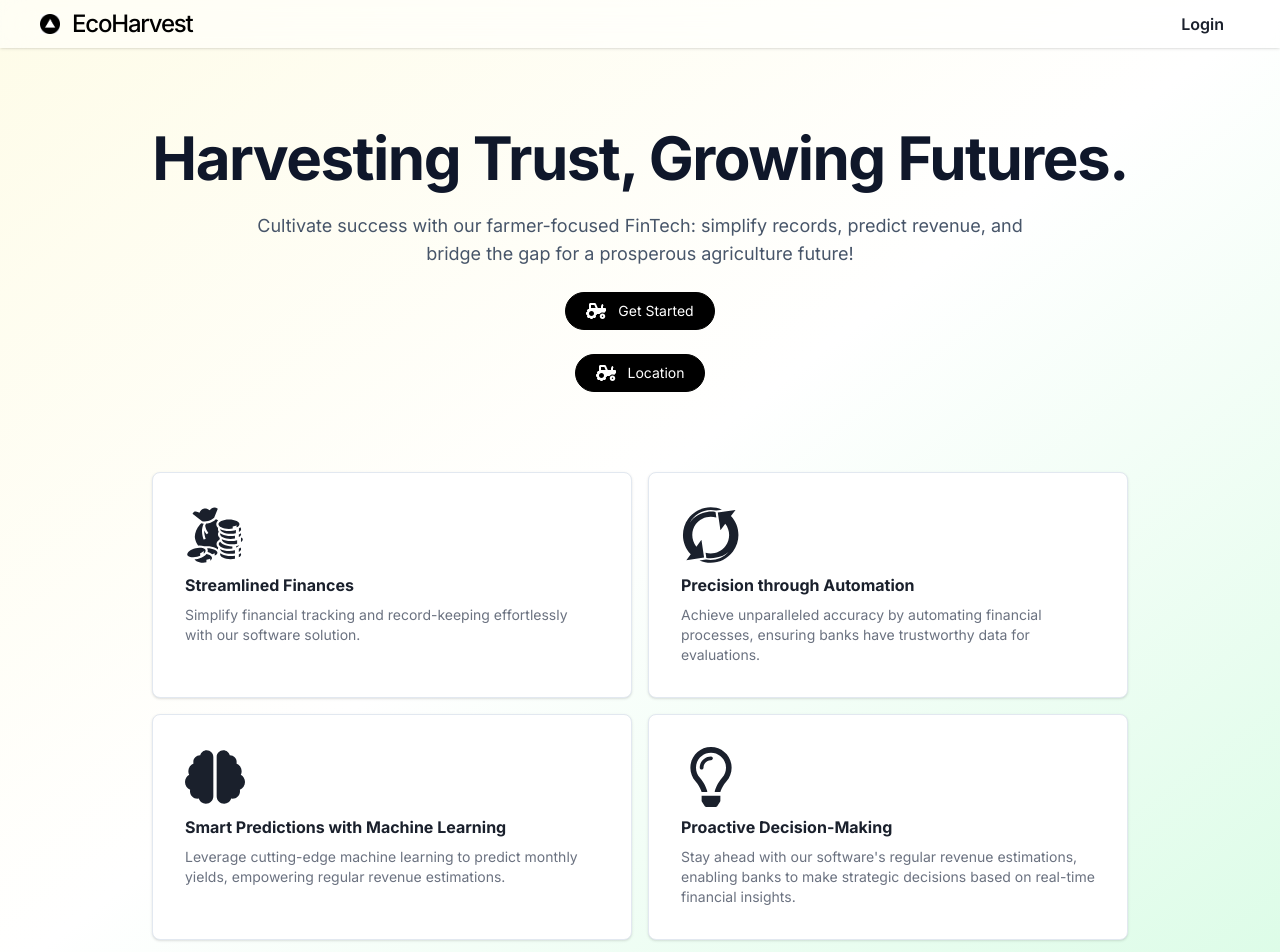
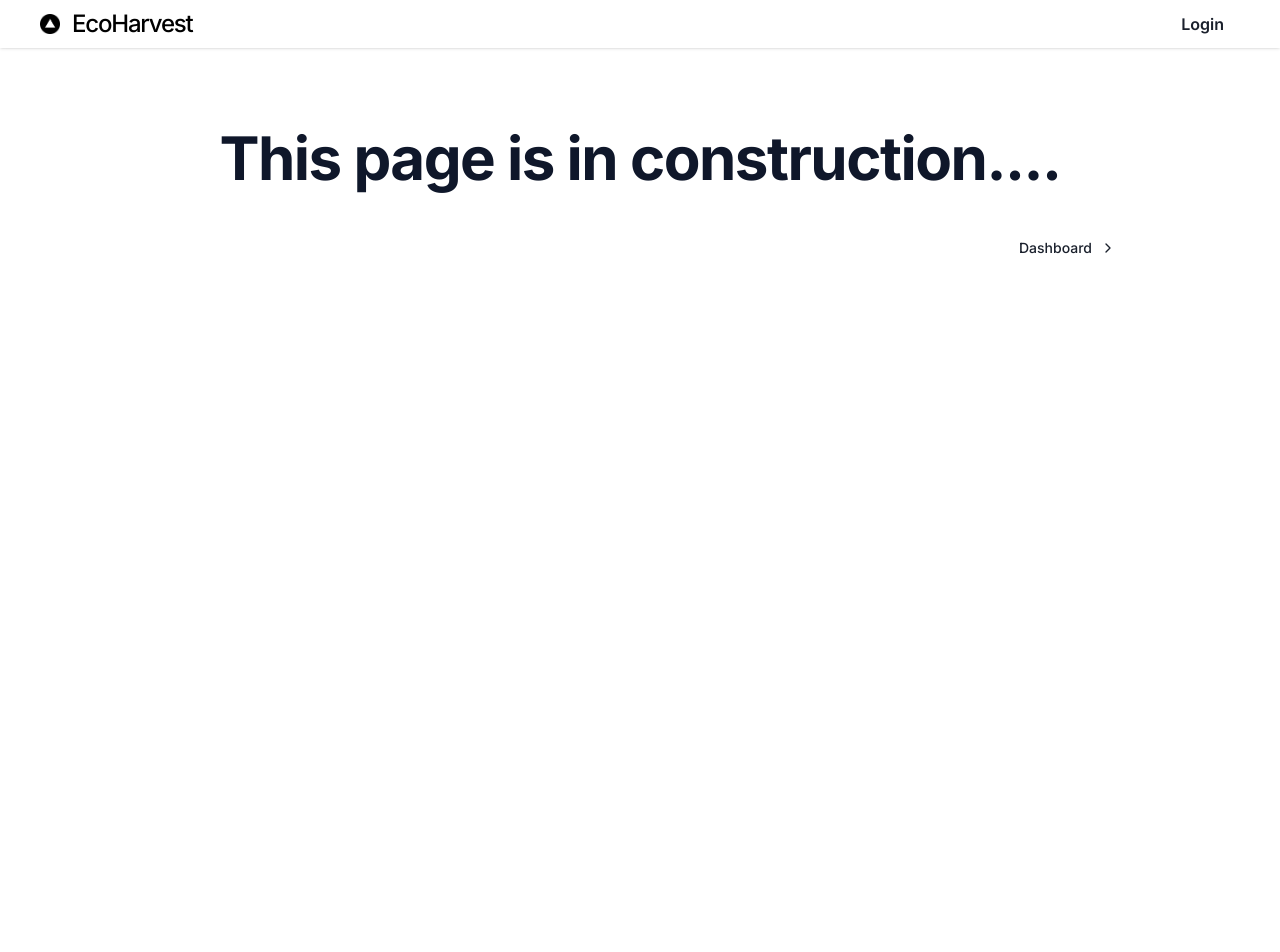
Before and after one commit to dunyanong/EcoHarvest, a Next.js app: page /location in a window 1280 px wide. Shown: the top 952 px of the page. After the commit the page ends 800 px from the top, so only its background shows below. Built offline with nearby package versions, Linux system fonts and the light colour scheme; no server answers.

Commit message:
created tobecontinue page

```diff
--- a/pages/location.js
+++ b/pages/location.js
@@ -12,71 +12,35 @@ const FaRegLightbulb = dynamic(() => import('react-icons/fa').then((module) => m
 
 export default function Home() {
     return (
-      <Layout isWhiteBackground={false}>
+      <Layout isWhiteBackground={true}>
         <div className="md:px-5 w-full max-w-5xl mx-auto pt-20 pb-10 ">
             <Head>
             <title>EcoHarvest</title>
             </Head>
             <div>
-                <h1 className="text-slate-900 font-display font-bold text-4xl sm:text-5xl lg:text-6xl tracking-tight text-center">Harvesting Trust, Growing Futures.</h1>
+                <h1 className="text-slate-900 font-display font-bold text-4xl sm:text-5xl lg:text-6xl tracking-tight text-center">This page is in construction....</h1>
             </div>
-
-            <div>
-                <p className="mt-6 text-base md:text-lg text-slate-600 text-center max-w-3xl mx-auto">Cultivate success with our farmer-focused FinTech: simplify records, predict revenue, and bridge the gap for a prosperous agriculture future!</p>
-            </div>
-            <Link href='/auth/Login' legacyBehavior>
-                <button className="group mx-auto mt-6 flex max-w-fit items-center justify-center space-x-2 rounded-full border border-black bg-black px-5 py-2 text-sm text-white transition-colors hover:bg-white hover:text-black gap-1">
-                    <FaTractor className="fill-current w-5 h-5" />
-                    <p>Get Started</p>
-                </button>
-            </Link>
-            <Link href='/Profile/location' legacyBehavior>
-                <button className="group mx-auto mt-6 flex max-w-fit items-center justify-center space-x-2 rounded-full border border-black bg-black px-5 py-2 text-sm text-white transition-colors hover:bg-white hover:text-black gap-1">
-                    <FaTractor className="fill-current w-5 h-5" />
-                    <p>Location</p>
-                </button>
-            </Link>
-
-            <div className="mx-1">
-            <div className="mx-auto grid justify-center gap-4 md:grid-cols-2 pt-20">
-              <div className="relative overflow-hidden rounded-lg border bg-white p-2 shadow">
-                <div className="flex flex-col justify-between rounded-md p-6">
-                  <span className="text-2xl md:text-4xl lg:text-6xl mb-2"><GiCash /></span>
-                  <div className="space-y-2">
-                    <h3 className="font-bold">Streamlined Finances</h3>
-                    <p className="text-sm text-gray-500">Simplify financial tracking and record-keeping effortlessly with our software solution.</p>
-                  </div>
-                </div>
-              </div>
-              <div className="relative overflow-hidden rounded-lg border bg-white p-2 shadow">
-                <div className="flex flex-col justify-between rounded-md p-6">
-                  <span className="text-2xl md:text-4xl lg:text-6xl mb-2"><GiCycle /></span>
-                  <div className="space-y-2">
-                    <h3 className="font-bold">Precision through Automation</h3>
-                    <p className="text-sm text-gray-500">Achieve unparalleled accuracy by automating financial processes, ensuring banks have trustworthy data for evaluations.</p>
-                  </div>
-                </div>
-              </div>
-              <div className="relative overflow-hidden rounded-lg border bg-white p-2 shadow">
-                <div className="flex flex-col justify-between rounded-md p-6">
-                  <span className="text-2xl md:text-4xl lg:text-6xl mb-2"><FaBrain /></span>
-                  <div className="space-y-2">
-                    <h3 className="font-bold">Smart Predictions with Machine Learning</h3>
-                    <p className="text-sm text-gray-500">Leverage cutting-edge machine learning to predict monthly yields, empowering regular revenue estimations.</p>
-                  </div>
-                </div>
-              </div>
-              <div className="relative overflow-hidden rounded-lg border bg-white p-2 shadow">
-                <div className="flex flex-col justify-between rounded-md p-6">
-                  <span className="text-2xl md:text-4xl lg:text-6xl mb-2"><FaRegLightbulb /></span>
-                  <div className="space-y-2">
-                    <h3 className="font-bold">Proactive Decision-Making</h3>
-                    <p className="text-sm text-gray-500">Stay ahead with our software's regular revenue estimations, enabling banks to make strategic decisions based on real-time financial insights.</p>
-                  </div>
-                </div>
-              </div>
-            </div>
-            </div>
+            <section className="flex flex-row items-center justify-between py-10">
+              <Link href="/binpercentages" legacyBehavior>
+                <a className="inline-flex items-center justify-center rounded-md text-sm font-medium transition-colors focus-visible:outline-none focus-visible:ring-2 focus-visible:ring-ring focus-visible:ring-offset-2 disabled:opacity-50 disabled:pointer-events-none ring-offset-background hover:bg-accent hover:text-accent-foreground h-10 py-2 px-4 ml-auto">
+                  Dashboard
+                  <svg
+                    xmlns="http://www.w3.org/2000/svg"
+                    width="24"
+                    height="24"
+                    viewBox="0 0 24 24"
+                    fill="none"
+                    stroke="currentColor"
+                    strokeWidth="2"
+                    strokeLinecap="round"
+                    strokeLinejoin="round"
+                    className="ml-2 h-4 w-4"
+                  >
+                    <polyline points="9 18 15 12 9 6"></polyline>
+                  </svg>
+                </a>
+              </Link>
+            </section>
         </div>
       </Layout>
     );
```
